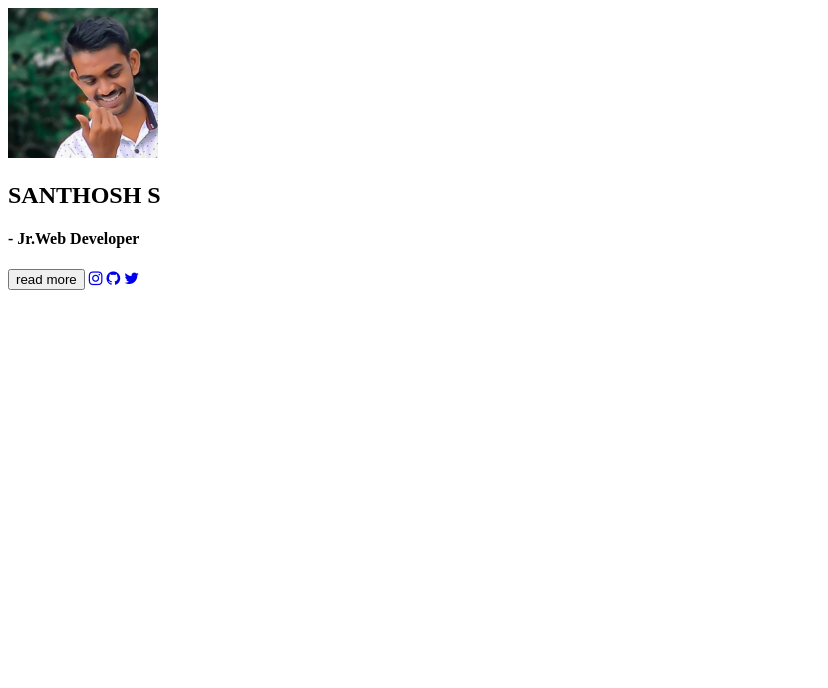
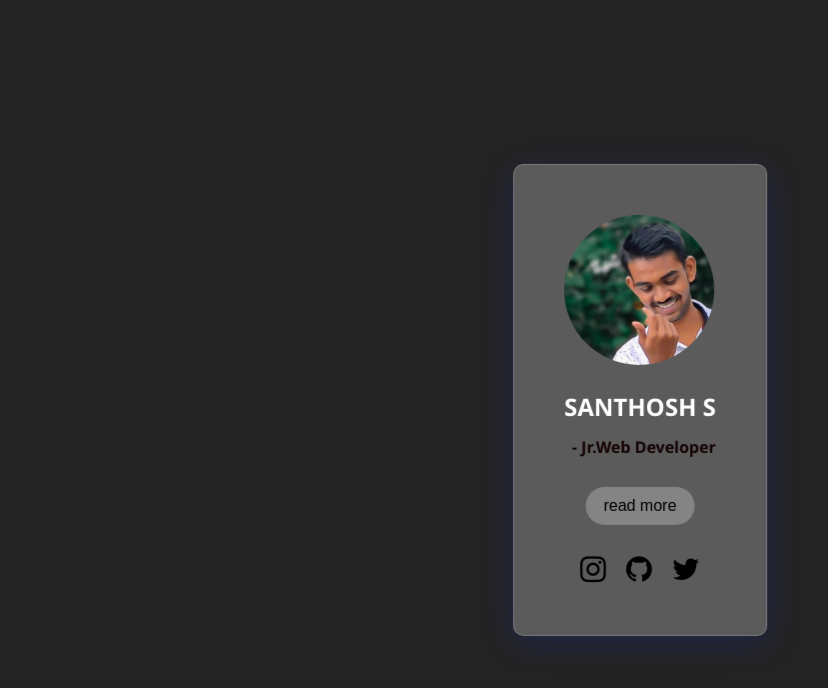
Before and after one commit to Santhosh1933/profile, a plain HTML site: page index.html in a window 1280 px wide. Shown: the whole page, without its empty margins (0-828 px from the left). Drawn offline with Linux system fonts and the light colour scheme.

Commit message:
Update index.html

```diff
--- a/index.html
+++ b/index.html
@@ -5,7 +5,7 @@
     <meta http-equiv="X-UA-Compatible" content="IE=edge">
     <meta name="viewport" content="width=device-width, initial-scale=1.0">
     <title>Document</title>
-    <link rel="stylesheet" href="lastHome.ss">
+    <link rel="stylesheet" href="lastHome.css">
     <link rel="stylesheet" href="https://cdnjs.cloudflare.com/ajax/libs/font-awesome/4.7.0/css/font-awesome.min.css">
 
 </head>
```
